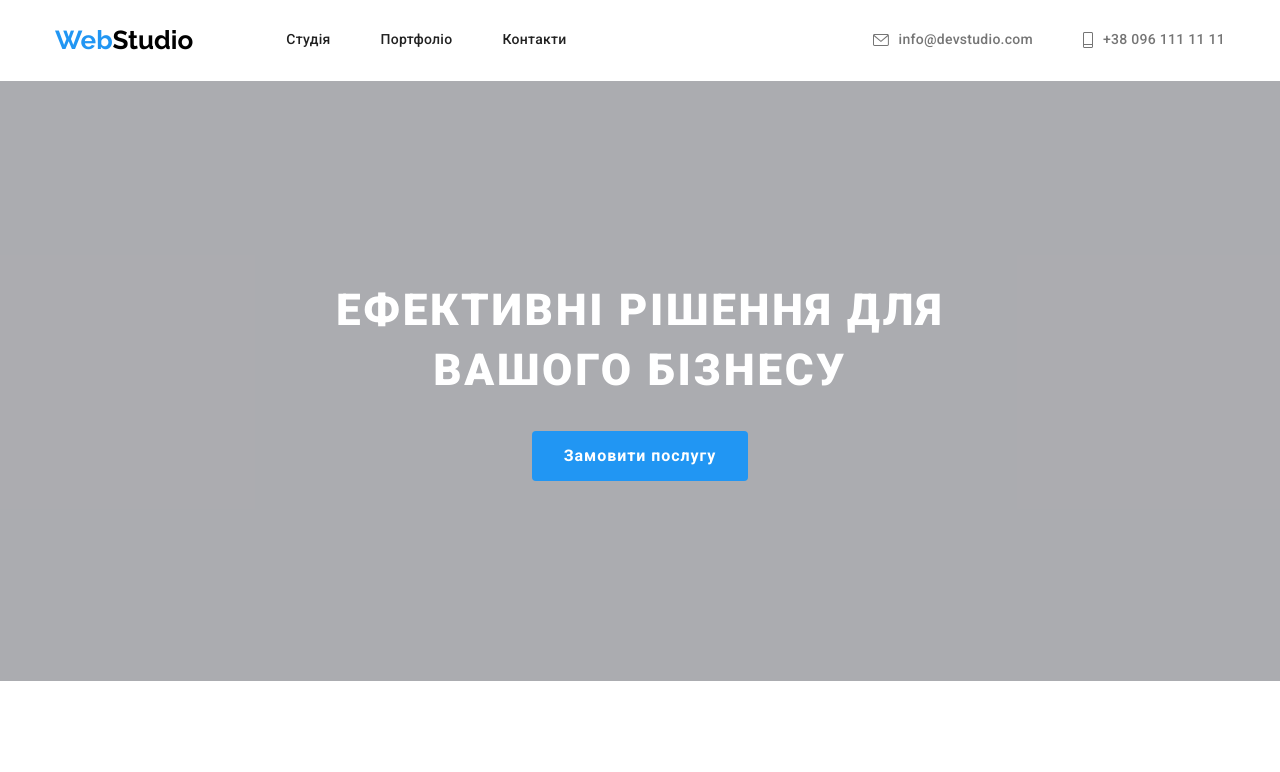
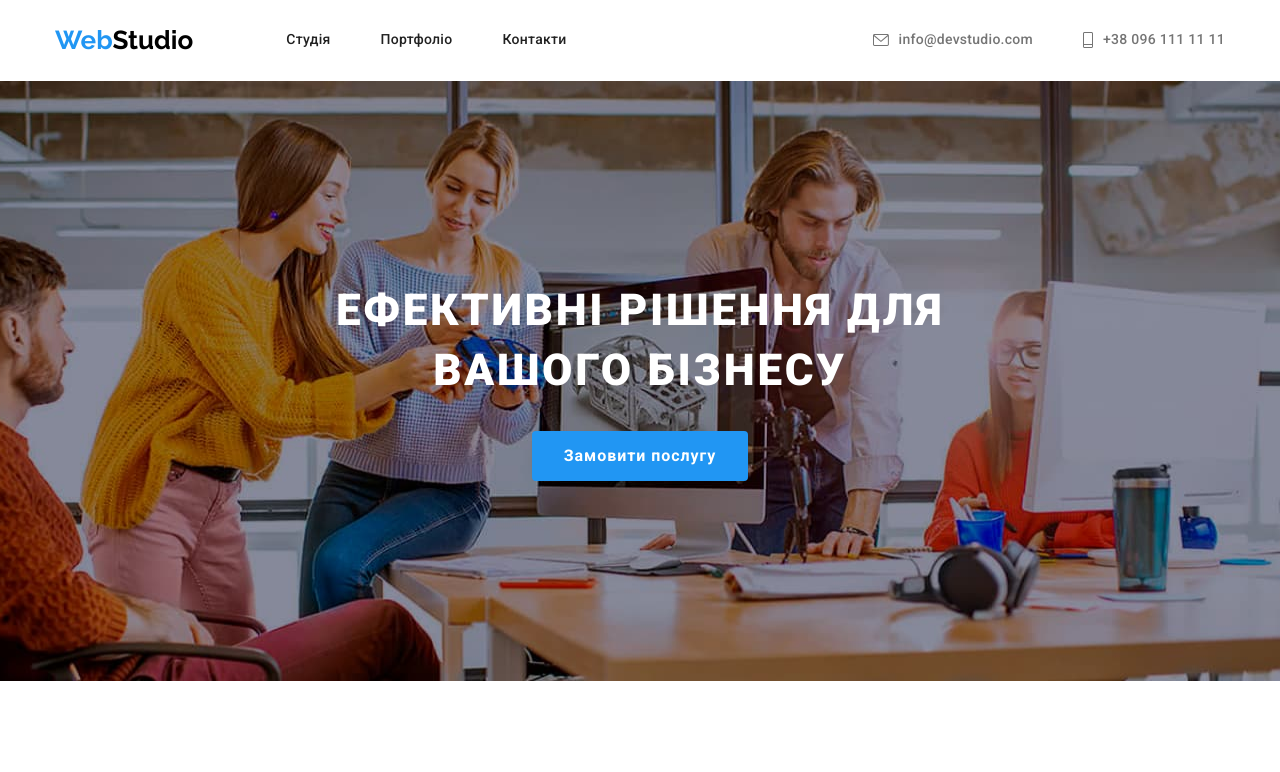
Before and after one commit to b7ack7/goit-markup-hw-04, a plain HTML site: page index.html in a window 1280 px wide. Shown: the top 772 px of the page. Drawn offline with nearby package versions, Linux system fonts and the light colour scheme; the site is published under a folder, as on GitHub Pages, so addresses that start at the root find nothing.

Commit message:
update css

```diff
--- a/css/styles.css
+++ b/css/styles.css
@@ -136,7 +136,7 @@ header {
   background-position: center;
   background-repeat: no-repeat;
   padding: 200px 0;
-  background-image: url(/images/studio.image/backgroundimage.jpg);
+  background-image: url(../images/studio.image/backgroundimage.jpg);
   background-color: rgba(47, 48, 58, 0.4);
 }
 .container-main-button {
```
